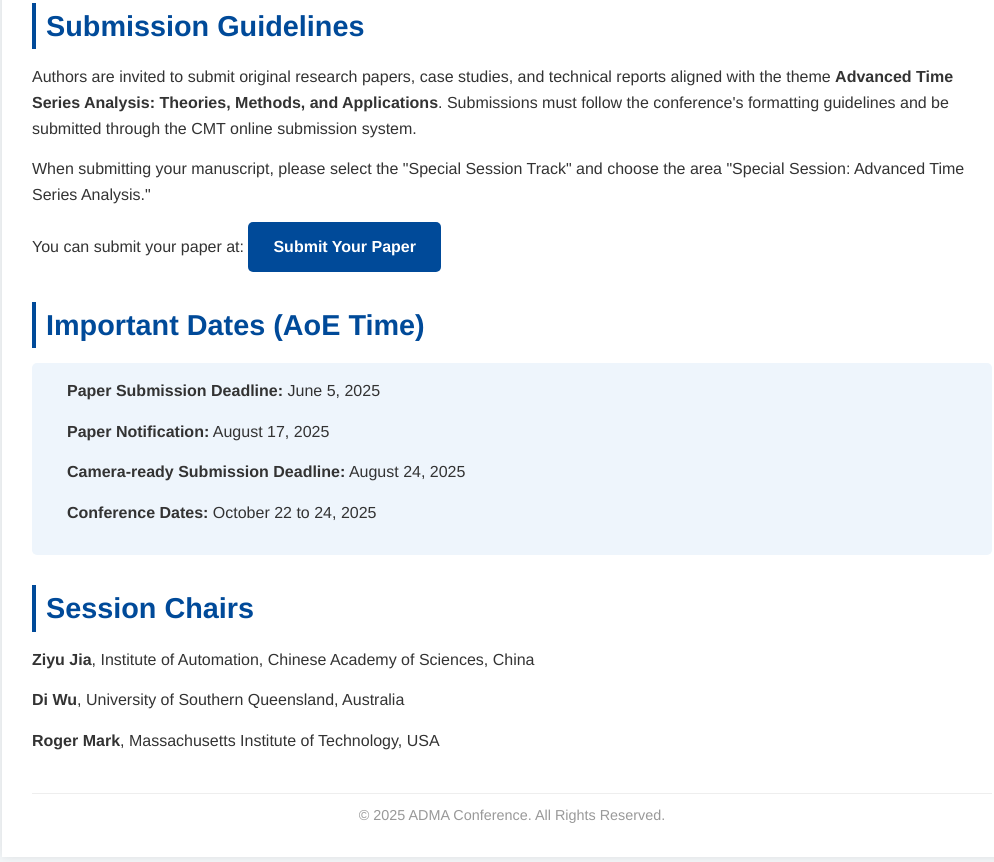
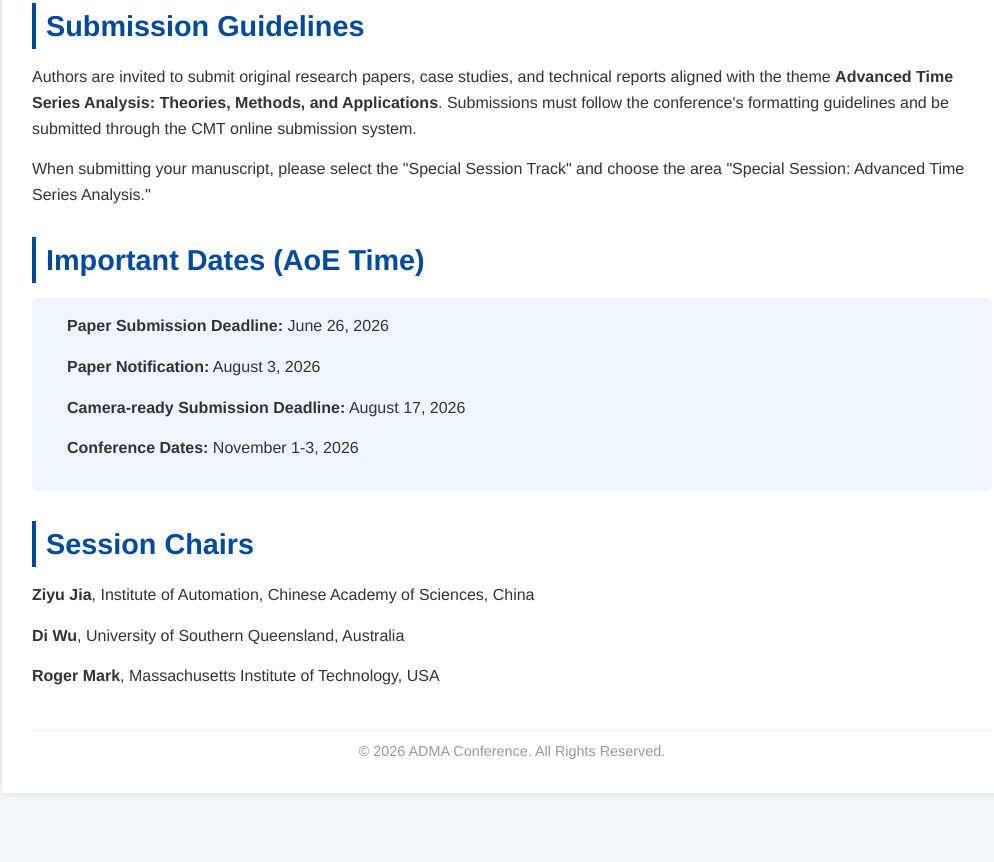
Before and after one commit to hairongChenDavid/adma26_special, a plain HTML site: page index.html in a window 1280 px wide. Shown: the part 1705-2567 px from the top of the page, without its empty margins (128-1122 px from the left). After the commit the page ends 2518 px from the top, so only its background shows below. Drawn offline with Linux system fonts and the light colour scheme.

Commit message:
Update index.html

```diff
--- a/index.html
+++ b/index.html
@@ -3,7 +3,7 @@
 <head>
   <meta charset="UTF-8">
   <meta name="viewport" content="width=device-width, initial-scale=1">
-  <title>ADMA 2025 - Call for Papers: Advanced Time Series Analysis</title>
+  <title>ADMA 2026 - Call for Papers: Advanced Time Series Analysis</title>
   <style>
     /* Reset some default browser styles */
     body, h1, h2, h3, p, ul, li, a {
@@ -193,19 +193,19 @@
       <p>
         When submitting your manuscript, please select the "Special Session Track" and choose the area "Special Session: Advanced Time Series Analysis."
       </p>
-      <p>
+      <!-- <p>
         You can submit your paper at: <a class="button" href="https://cmt3.research.microsoft.com/ADMA2025" target="_blank">Submit Your Paper</a>
-      </p>
+      </p> -->
     </section>
 
     <section id="important-dates">
       <h2>Important Dates (AoE Time)</h2>
       <div class="dates">
         <ul>
-          <li><strong>Paper Submission Deadline:</strong> June 5, 2025</li>
-          <li><strong>Paper Notification:</strong> August 17, 2025</li>
-          <li><strong>Camera-ready Submission Deadline:</strong> August 24, 2025</li>
-          <li><strong>Conference Dates:</strong> October 22 to 24, 2025</li>
+          <li><strong>Paper Submission Deadline:</strong> June 26, 2026</li>
+          <li><strong>Paper Notification:</strong> August 3, 2026</li>
+          <li><strong>Camera-ready Submission Deadline:</strong> August 17, 2026</li>
+          <li><strong>Conference Dates:</strong> November 1-3, 2026</li>
         </ul>
       </div>
     </section>
@@ -240,7 +240,7 @@
     </section> -->
 
     <footer>
-      <p>&copy; 2025 ADMA Conference. All Rights Reserved.</p>
+      <p>&copy; 2026 ADMA Conference. All Rights Reserved.</p>
     </footer>
   </div>
 </body>
```
